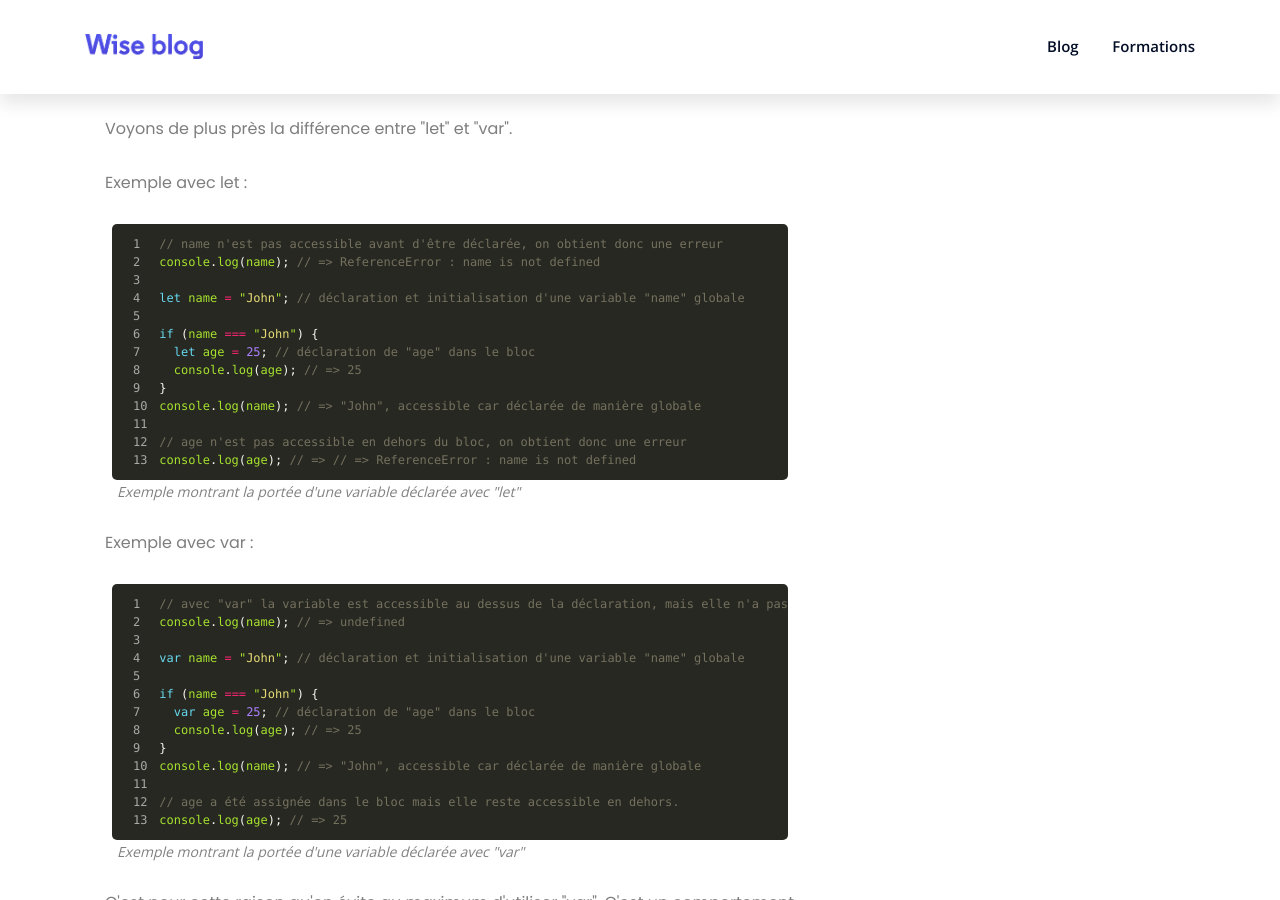
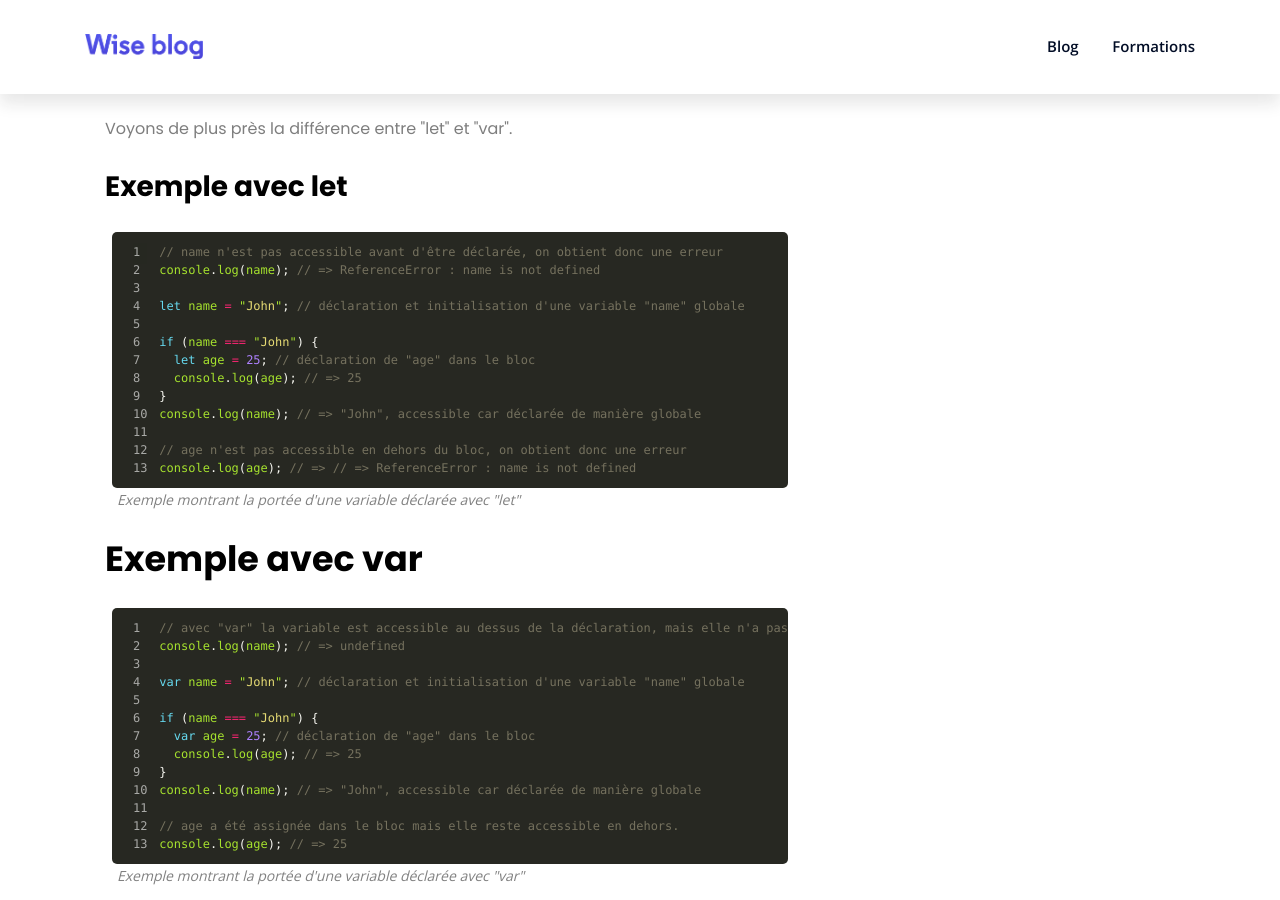
Before and after one commit to hubergerard/blog-codewise, a Jekyll site: the page built from _posts/2021-12-22-javascript-les-variables.html, in a window 1280 px wide and 900 px high, scrolled down 5833 px. Built offline with Jekyll 4.4.1, drawn with Linux system fonts in a browser that asks for light colours; comment, search, counter and statistics services are not loaded; some of the changed text lies outside the part shown.

Commit message:
reprise article

```diff
--- a/_posts/2021-12-22-javascript-les-variables.html
+++ b/_posts/2021-12-22-javascript-les-variables.html
@@ -246,9 +246,9 @@ Un bloc d'instruction représente l'ensemble des instructions contenues entre de
 <p>
   Voyons de plus près la différence entre "let" et "var".
 </p>
-<p>
-  Exemple avec let :
-</p>
+
+<a id="portee-let" class="anchor"></a>
+<h3>Exemple avec let</h3>
 
 {% highlight js linenos %}
 // name n'est pas accessible avant d'être déclarée, on obtient donc une erreur
@@ -268,9 +268,8 @@ console.log(age); // => // => ReferenceError : name is not defined
 {% endhighlight %}
 <div class="code-caption">Exemple montrant la portée d'une variable déclarée avec "let"</div>
 
-<p>
-Exemple avec var :
-</p>
+<a id="portee-var" class="anchor"></a>
+<h2>Exemple avec var</h2>
 
 {% highlight js linenos %}
 // avec "var" la variable est accessible au dessus de la déclaration, mais elle n'a pas encore de valeur.
```
